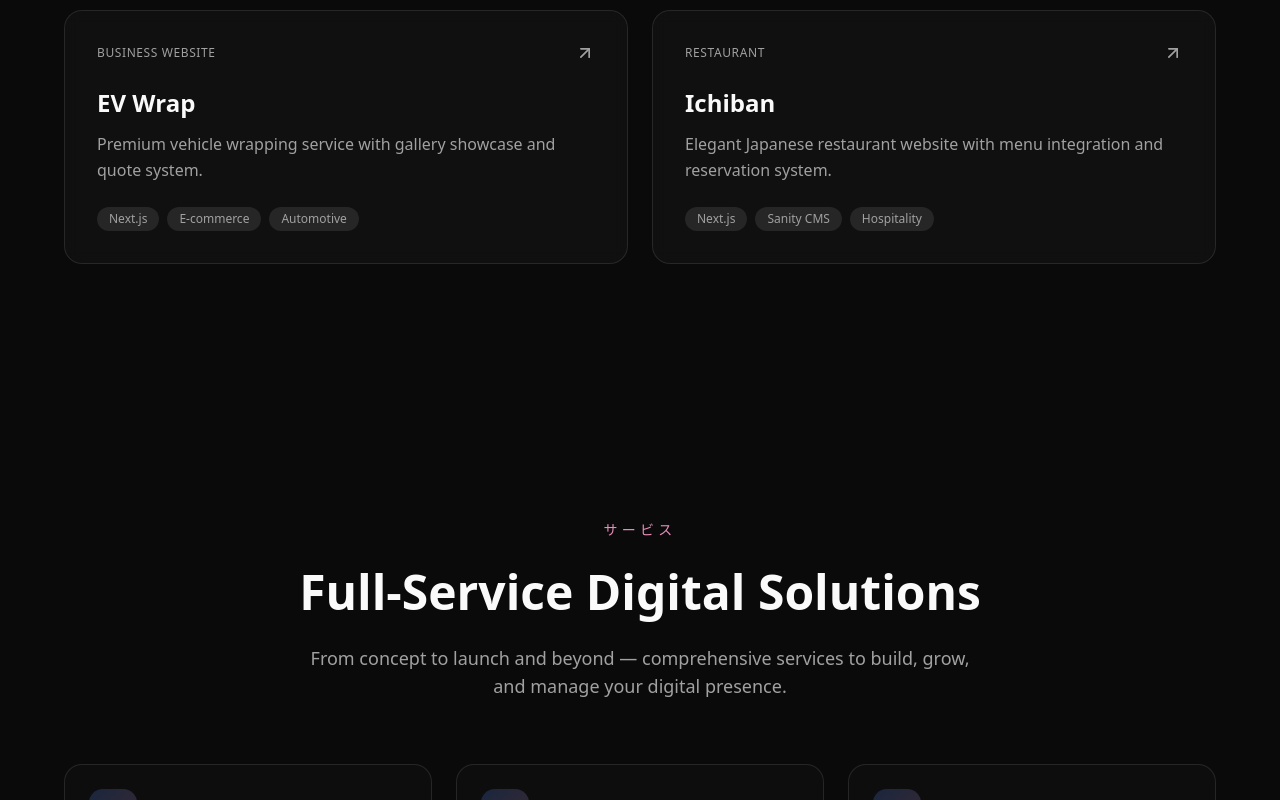
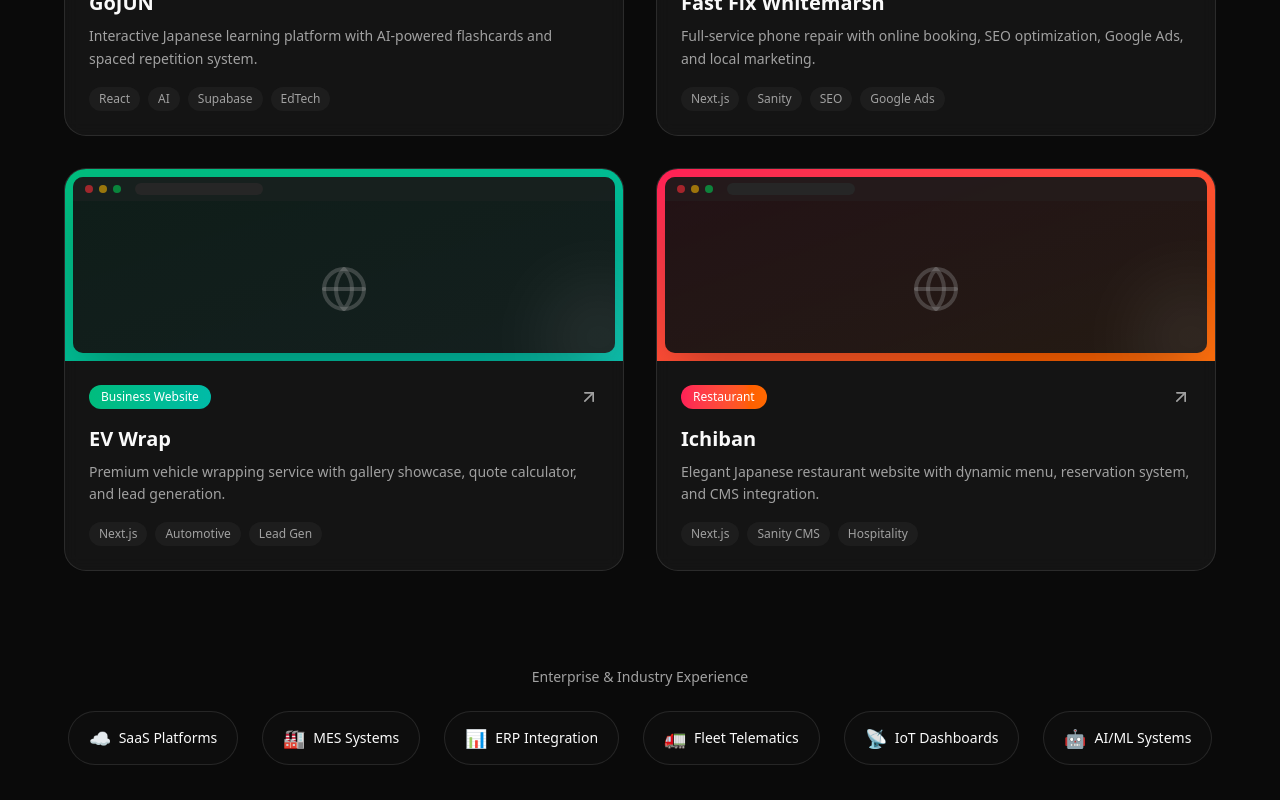
Before and after one commit to johnhnguyen97/nguyenetic, a Next.js app: page / in a window 1280 px wide. Shown: the part 1440-2240 px from the top of the page. Built offline with nearby package versions, Linux system fonts and the light colour scheme.

Commit message:
feat: enhance Work section with visual cards and enterprise experience
- Add browser mockup preview cards for projects
- Add enterprise experience section (SaaS, MES, ERP, IoT, AI)
- Update About section with tech stack
- Add hover effects and gradients to stat cards

```diff
--- a/src/app/page.tsx
+++ b/src/app/page.tsx
@@ -21,35 +21,47 @@ export default function Home() {
                   私について
                 </p>
                 <h2 className="text-[clamp(1.75rem,4vw,3rem)] font-bold mb-6">
-                  Building at the intersection of technology and design
+                  Enterprise-Grade Solutions, Startup Speed
                 </h2>
                 <div className="space-y-4 text-muted-foreground leading-relaxed">
                   <p>
-                    I help businesses establish and grow their digital presence through
-                    thoughtful design and modern technology. From custom web applications
-                    to comprehensive marketing strategies, I deliver solutions that drive results.
+                    With experience spanning SaaS platforms, manufacturing execution systems (MES),
+                    and ERP integrations, I bring enterprise-level expertise to projects of all sizes.
                   </p>
                   <p>
-                    With expertise spanning full-stack development, SEO optimization,
-                    and digital marketing, I provide end-to-end services that take your
-                    business from concept to success.
+                    From fleet telematics dashboards to AI-powered applications, I deliver
+                    full-stack solutions backed by strategic SEO, Google Ads, and comprehensive
+                    digital marketing to drive measurable results.
                   </p>
                 </div>
+
+                {/* Tech Stack */}
+                <div className="mt-8 pt-8 border-t border-border">
+                  <p className="text-xs text-muted-foreground mb-4 uppercase tracking-wider">Tech Stack</p>
+                  <div className="flex flex-wrap gap-2">
+                    {["Next.js", "React", "TypeScript", "Node.js", "Supabase", "Sanity", "Tailwind", "Vercel"].map((tech) => (
+                      <span key={tech} className="text-xs px-3 py-1.5 rounded-full bg-muted/50 text-muted-foreground border border-border">
+                        {tech}
+                      </span>
+                    ))}
+                  </div>
+                </div>
               </div>
+
               <div className="grid grid-cols-2 gap-4">
-                <div className="p-6 rounded-2xl border border-border bg-background">
+                <div className="p-6 rounded-2xl border border-border bg-background hover:border-accent-cyber/50 transition-colors">
                   <div className="text-3xl font-bold text-accent-cyber mb-2">50+</div>
                   <div className="text-sm text-muted-foreground">Projects Delivered</div>
                 </div>
-                <div className="p-6 rounded-2xl border border-border bg-background">
+                <div className="p-6 rounded-2xl border border-border bg-background hover:border-accent-sakura/50 transition-colors">
                   <div className="text-3xl font-bold text-accent-sakura mb-2">100%</div>
                   <div className="text-sm text-muted-foreground">Client Satisfaction</div>
                 </div>
-                <div className="p-6 rounded-2xl border border-border bg-background">
+                <div className="p-6 rounded-2xl border border-border bg-background hover:border-accent-gold/50 transition-colors">
                   <div className="text-3xl font-bold text-accent-gold mb-2">5+</div>
                   <div className="text-sm text-muted-foreground">Years Experience</div>
                 </div>
-                <div className="p-6 rounded-2xl border border-border bg-background">
+                <div className="p-6 rounded-2xl border border-border bg-background hover:border-white/30 transition-colors">
                   <div className="text-3xl font-bold text-foreground mb-2">24/7</div>
                   <div className="text-sm text-muted-foreground">Support Available</div>
                 </div>
--- a/src/components/sections/Work.tsx
+++ b/src/components/sections/Work.tsx
@@ -1,43 +1,62 @@
 "use client"
 
 import { motion } from "framer-motion"
-import { ArrowUpRight } from "lucide-react"
+import { ArrowUpRight, Globe } from "lucide-react"
+import Image from "next/image"
 
 const springEase = [0.22, 1, 0.36, 1] as const
 
 const projects = [
   {
     title: "GoJUN",
-    description: "Interactive Japanese learning platform with AI-powered flashcards and spaced repetition.",
-    category: "Web Application",
-    tags: ["React", "AI", "Education"],
+    description: "Interactive Japanese learning platform with AI-powered flashcards and spaced repetition system.",
+    category: "SaaS Platform",
+    tags: ["React", "AI", "Supabase", "EdTech"],
     url: "https://gojun.vercel.app/",
-    gradient: "from-violet-500/20 to-purple-500/20",
+    gradient: "from-violet-500 to-purple-600",
+    bgGradient: "from-violet-500/10 via-purple-500/5 to-transparent",
+    image: "/projects/gojun.png",
   },
   {
     title: "Fast Fix Whitemarsh",
-    description: "Full-service phone repair business with online booking, SEO optimization, and local marketing.",
-    category: "Business Website",
-    tags: ["Next.js", "SEO", "Local Business"],
+    description: "Full-service phone repair with online booking, SEO optimization, Google Ads, and local marketing.",
+    category: "Business + Marketing",
+    tags: ["Next.js", "Sanity", "SEO", "Google Ads"],
     url: "https://www.fastfixwhitemarsh.com/",
-    gradient: "from-blue-500/20 to-cyan-500/20",
+    gradient: "from-blue-500 to-cyan-500",
+    bgGradient: "from-blue-500/10 via-cyan-500/5 to-transparent",
+    image: "/projects/fastfix.png",
   },
   {
     title: "EV Wrap",
-    description: "Premium vehicle wrapping service with gallery showcase and quote system.",
+    description: "Premium vehicle wrapping service with gallery showcase, quote calculator, and lead generation.",
     category: "Business Website",
-    tags: ["Next.js", "E-commerce", "Automotive"],
+    tags: ["Next.js", "Automotive", "Lead Gen"],
     url: "https://evwrap-git-development-nguyenetics-projects.vercel.app/",
-    gradient: "from-emerald-500/20 to-teal-500/20",
+    gradient: "from-emerald-500 to-teal-500",
+    bgGradient: "from-emerald-500/10 via-teal-500/5 to-transparent",
+    image: "/projects/evwrap.png",
   },
   {
     title: "Ichiban",
-    description: "Elegant Japanese restaurant website with menu integration and reservation system.",
+    description: "Elegant Japanese restaurant website with dynamic menu, reservation system, and CMS integration.",
     category: "Restaurant",
     tags: ["Next.js", "Sanity CMS", "Hospitality"],
     url: "https://ichiban-website-taupe.vercel.app/",
-    gradient: "from-rose-500/20 to-pink-500/20",
+    gradient: "from-rose-500 to-orange-500",
+    bgGradient: "from-rose-500/10 via-orange-500/5 to-transparent",
+    image: "/projects/ichiban.png",
   },
+]
+
+// Enterprise experience logos/systems
+const enterpriseExperience = [
+  { name: "SaaS Platforms", icon: "☁️" },
+  { name: "MES Systems", icon: "🏭" },
+  { name: "ERP Integration", icon: "📊" },
+  { name: "Fleet Telematics", icon: "🚛" },
+  { name: "IoT Dashboards", icon: "📡" },
+  { name: "AI/ML Systems", icon: "🤖" },
 ]
 
 const containerVariants = {
@@ -81,8 +100,8 @@ export function Work() {
             Selected Work
           </h2>
           <p className="text-muted-foreground max-w-xl text-lg">
-            A curated collection of projects showcasing web applications,
-            business solutions, and digital experiences.
+            From SaaS platforms to local businesses — delivering complete digital
+            solutions with development, SEO, and marketing.
           </p>
         </motion.div>
 
@@ -92,7 +111,7 @@ export function Work() {
           initial="hidden"
           whileInView="visible"
           viewport={{ once: true, margin: "-50px" }}
-          className="grid md:grid-cols-2 gap-6"
+          className="grid md:grid-cols-2 gap-8"
         >
           {projects.map((project) => (
             <motion.a
@@ -103,22 +122,44 @@ export function Work() {
               variants={itemVariants}
               className="group relative block"
             >
-              <div className={`absolute inset-0 bg-gradient-to-br ${project.gradient} rounded-2xl blur-xl opacity-0 group-hover:opacity-100 transition-opacity duration-500`} />
+              {/* Glow effect */}
+              <div className={`absolute inset-0 bg-gradient-to-br ${project.bgGradient} rounded-3xl blur-2xl opacity-0 group-hover:opacity-100 transition-opacity duration-700`} />
 
-              <div className="relative h-full p-8 rounded-2xl border border-border bg-card/50 backdrop-blur-sm hover:border-accent-cyber/50 transition-all duration-300">
-                {/* Category Badge */}
-                <div className="flex items-center justify-between mb-6">
-                  <span className="text-xs tracking-wider text-muted-foreground uppercase">
+              <div className="relative h-full rounded-3xl border border-border bg-card/80 backdrop-blur-sm overflow-hidden hover:border-white/20 transition-all duration-500">
+                {/* Image/Preview Area */}
+                <div className={`relative h-48 bg-gradient-to-br ${project.gradient} overflow-hidden`}>
+                  {/* Browser mockup frame */}
+                  <div className="absolute inset-2 bg-background/90 rounded-lg overflow-hidden shadow-2xl">
+                    {/* Browser bar */}
+                    <div className="h-6 bg-muted/50 flex items-center gap-1.5 px-3">
+                      <div className="w-2 h-2 rounded-full bg-red-500/60" />
+                      <div className="w-2 h-2 rounded-full bg-yellow-500/60" />
+                      <div className="w-2 h-2 rounded-full bg-green-500/60" />
+                      <div className="ml-2 flex-1 h-3 bg-muted rounded-full max-w-32" />
+                    </div>
+                    {/* Preview content placeholder */}
+                    <div className="h-full bg-gradient-to-br from-muted/20 to-muted/40 flex items-center justify-center">
+                      <Globe className={`w-12 h-12 text-muted-foreground/30 group-hover:scale-110 transition-transform duration-500`} />
+                    </div>
+                  </div>
+
+                  {/* Decorative elements */}
+                  <div className="absolute -bottom-6 -right-6 w-24 h-24 bg-white/10 rounded-full blur-2xl" />
+                </div>
+
+                {/* Content */}
+                <div className="p-6">
+                  <div className="flex items-center justify-between mb-4">
+                    <span className={`text-xs font-medium px-3 py-1 rounded-full bg-gradient-to-r ${project.gradient} text-white`}>
                       {project.category}
                     </span>
-                  <ArrowUpRight className="w-5 h-5 text-muted-foreground group-hover:text-accent-cyber group-hover:translate-x-1 group-hover:-translate-y-1 transition-all" />
+                    <ArrowUpRight className="w-5 h-5 text-muted-foreground group-hover:text-white group-hover:translate-x-1 group-hover:-translate-y-1 transition-all duration-300" />
                   </div>
 
-                {/* Title & Description */}
-                <h3 className="text-2xl font-semibold mb-3 group-hover:text-accent-cyber transition-colors">
+                  <h3 className="text-xl font-semibold mb-2 group-hover:text-white transition-colors">
                     {project.title}
                   </h3>
-                <p className="text-muted-foreground mb-6 leading-relaxed">
+                  <p className="text-sm text-muted-foreground mb-4 leading-relaxed">
                     {project.description}
                   </p>
 
@@ -127,15 +168,40 @@ export function Work() {
                     {project.tags.map((tag) => (
                       <span
                         key={tag}
-                      className="text-xs px-3 py-1 rounded-full bg-muted text-muted-foreground"
+                        className="text-xs px-2.5 py-1 rounded-full bg-muted/50 text-muted-foreground"
                       >
                         {tag}
                       </span>
                     ))}
                   </div>
                 </div>
+              </div>
             </motion.a>
           ))}
+        </motion.div>
+
+        {/* Enterprise Experience Section */}
+        <motion.div
+          initial={{ opacity: 0, y: 30 }}
+          whileInView={{ opacity: 1, y: 0 }}
+          viewport={{ once: true }}
+          transition={{ duration: 0.8, delay: 0.2, ease: springEase }}
+          className="mt-24 text-center"
+        >
+          <p className="text-sm text-muted-foreground mb-6">
+            Enterprise & Industry Experience
+          </p>
+          <div className="flex flex-wrap justify-center gap-4 md:gap-6">
+            {enterpriseExperience.map((item) => (
+              <div
+                key={item.name}
+                className="flex items-center gap-2 px-5 py-3 rounded-full border border-border bg-card/30 hover:border-accent-cyber/50 transition-colors"
+              >
+                <span className="text-lg">{item.icon}</span>
+                <span className="text-sm font-medium">{item.name}</span>
+              </div>
+            ))}
+          </div>
         </motion.div>
       </div>
     </section>
```
Also changed, not shown: .claude/settings.local.json. Lines whose indentation alone changed are shown as unchanged.
